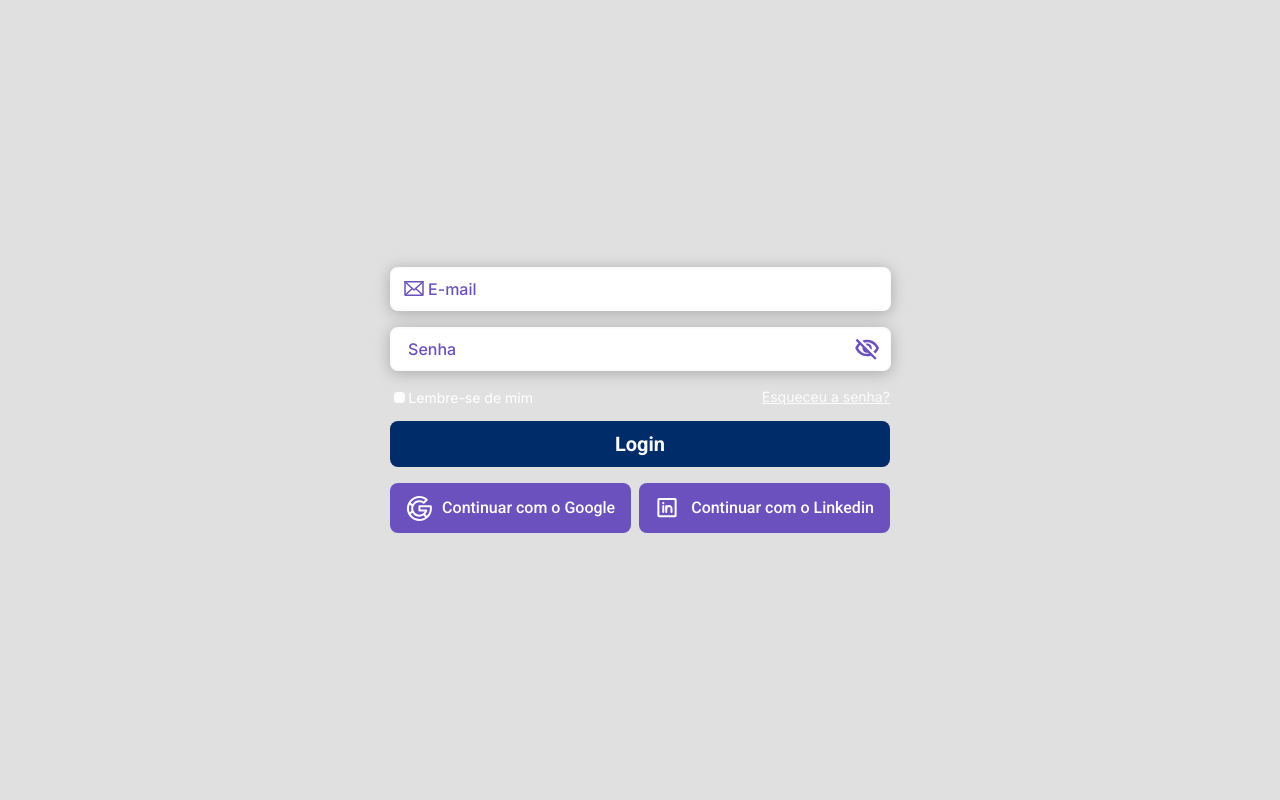
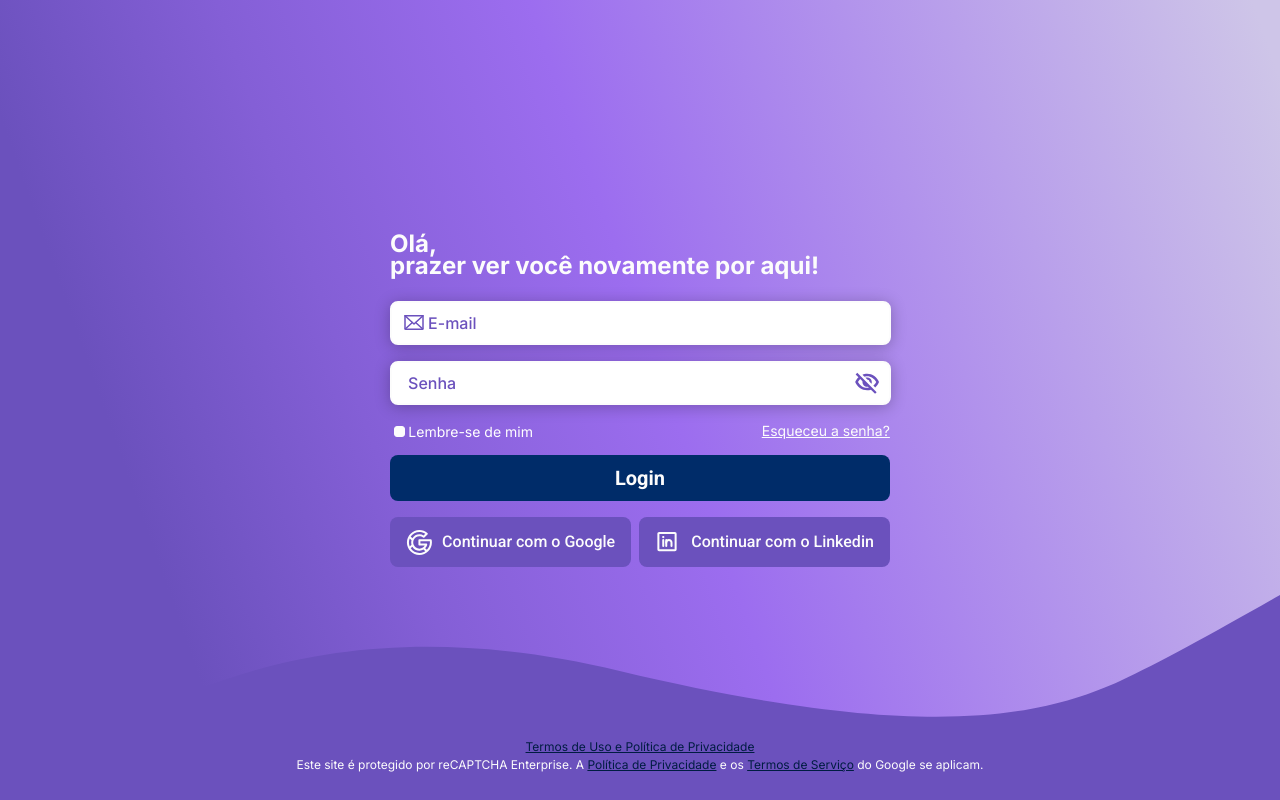
Before and after one commit to WillSantosss/project-folio, a website built with webpack: page login.html in a window 1280 px wide. Built offline with nearby package versions, Linux system fonts and the light colour scheme.

Commit message:
[add Estilizando página de Login

```diff
--- a/dev/scss/modules/_form-login.scss
+++ b/dev/scss/modules/_form-login.scss
@@ -3,13 +3,41 @@
   display: flex;
   flex-direction: column;
   justify-content: center;
+  flex-wrap: wrap;
+  align-content: space-around;
 }
 
 .section-formLogin {
   width: 100%;
   height: 100vh;
   display: flex;
+  flex-direction: column;
   justify-content: center;
+  align-items: center;
+  background-color: $primary;
+  background-image: url('../../../assets/images/curva-login.svg');
+  background-size: cover;
+
+  h1 {
+    @include type('title-md');
+    font-family: $secondfont;
+    font-weight: 800;
+    color: $white;
+    padding-bottom: 1.5rem;
+  }
+
+  footer {
+    position: fixed;
+    bottom: 3%;
+  }
+
+  $self: #{&};
+
+  &__content {
+    display: flex;
+    flex-direction: column;
+    align-items: center;
+  }
 }
 
 .form-login {
--- a/login.html
+++ b/login.html
@@ -6,6 +6,9 @@
 
   <section class="section-formLogin">
     <div class="form">
+      <div class="form-text">
+        <h1>Olá, <br /> prazer ver você novamente por aqui!</h1>
+      </div>
       <form class="form-login">
         <label for="email"></label>
         <input class="form-login__email" placeholder="E-mail" type="email" required> </input>
@@ -40,18 +43,17 @@
         </div>
       </div>
     </div>
+
+    <footer class="footer-login">
+      <a class="link" href="">Termos de Uso e Política de Privacidade</a>
+      <div>
+        <span class="footer-login__text">Este site é protegido por reCAPTCHA Enterprise. A <a class="link" href="">Política de Privacidade</a> e os <a class="link" href="">Termos de Serviço</a> do Google se aplicam.</span>
+      </div>
+    </footer>
   </section>
 
 
-
-
-
   <script src="./assets/js/main.js"></script>
-
-
-
 </body>
 
-
-
 </html>
```
Also changed, not shown: template/elements/footer-login.html (+2 -2 lines), dev/css/main-min.css, 1 other file.
